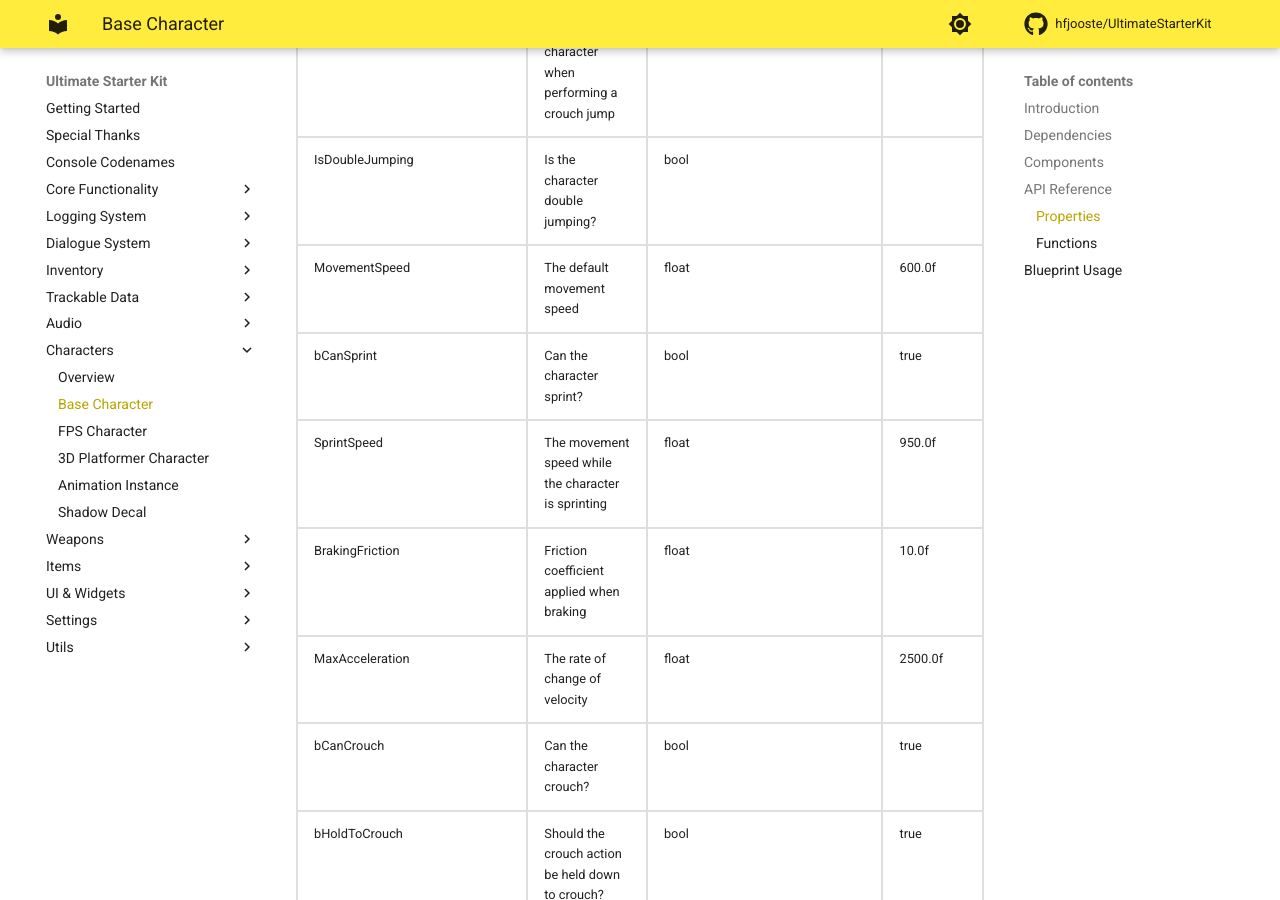
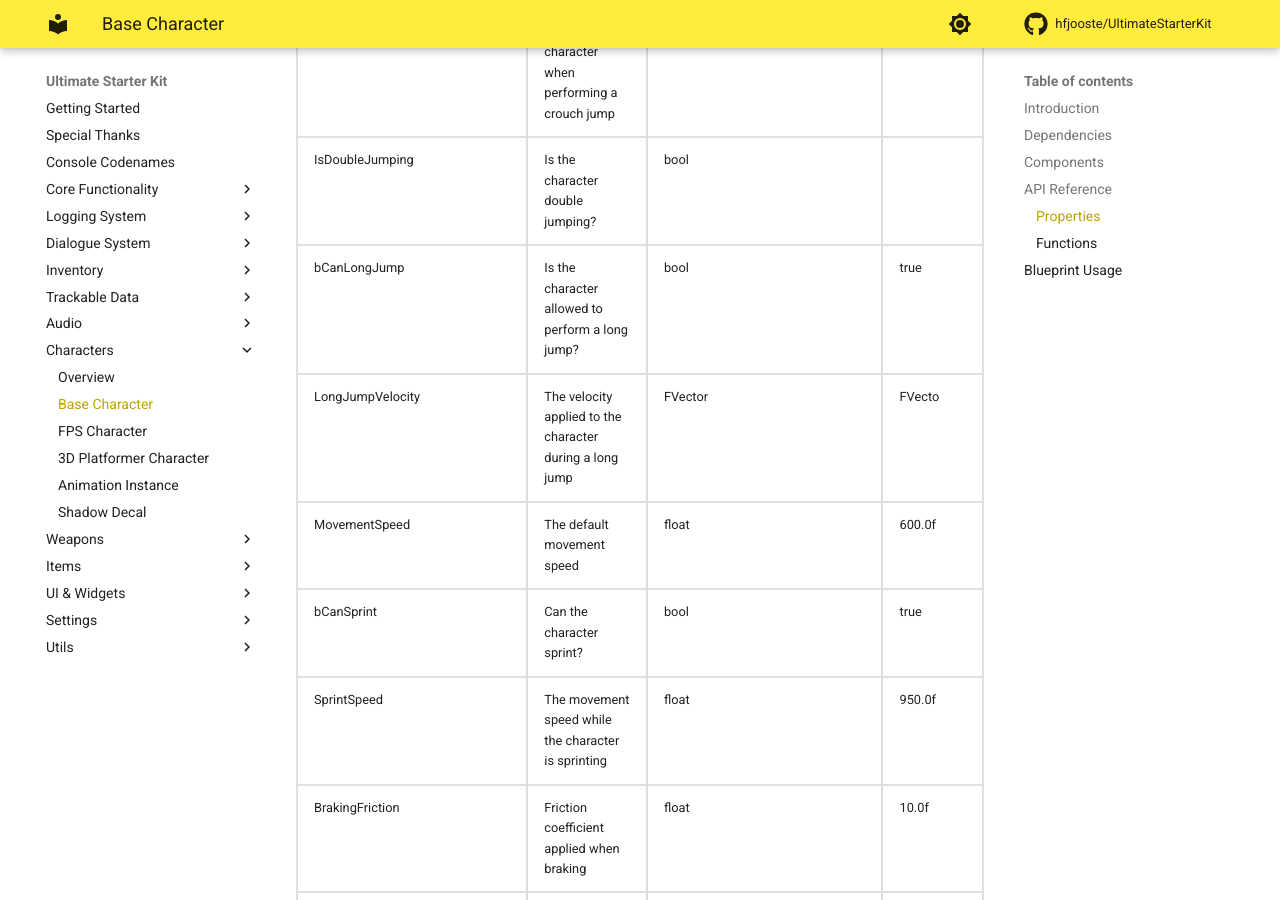
Before and after one commit to hfjooste/UltimateStarterKit, an MkDocs documentation site: the page built from docs/uskcharacter.md, in a window 1280 px wide and 900 px high, scrolled down 4328 px. Built offline with MkDocs 1.6.1 and Material for MkDocs 9.7.7, drawn with Linux system fonts in a browser that asks for light colours; comment, search, counter and statistics services are not loaded.

Commit message:
Updated documentation

```diff
--- a/docs/uskcharacter.md
+++ b/docs/uskcharacter.md
@@ -222,6 +222,18 @@ The <code>USKCharacter</code> uses the following components:
 		<td>Is the character double jumping?</td>
 		<td>bool</td>
 		<td></td>
+	</tr>
+	<tr>
+		<td>bCanLongJump</td>
+		<td>Is the character allowed to perform a long jump?</td>
+		<td>bool</td>
+		<td>true</td>
+	</tr>
+	<tr>
+		<td>LongJumpVelocity</td>
+		<td>The velocity applied to the character during a long jump</td>
+		<td>FVector</td>
+		<td>FVecto</td>
 	</tr>
 	<tr>
 		<td>MovementSpeed</td>
```
